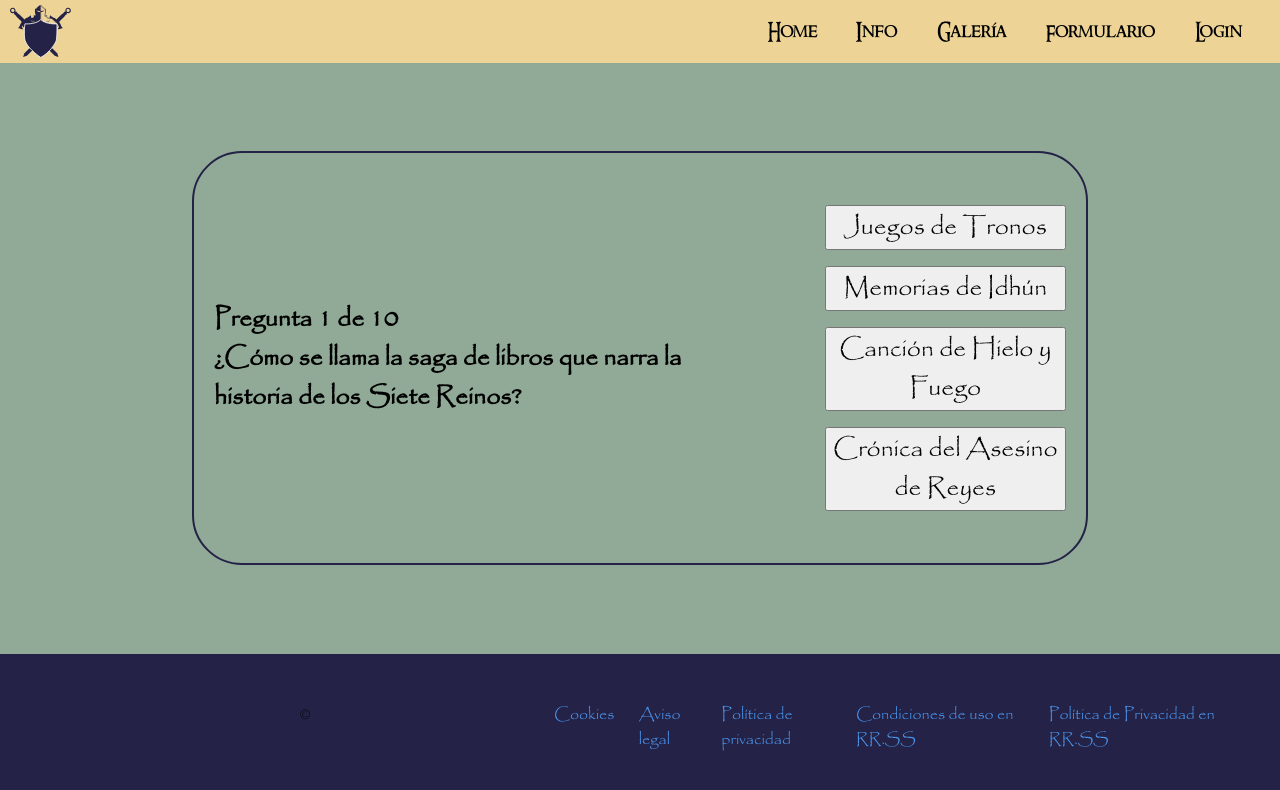
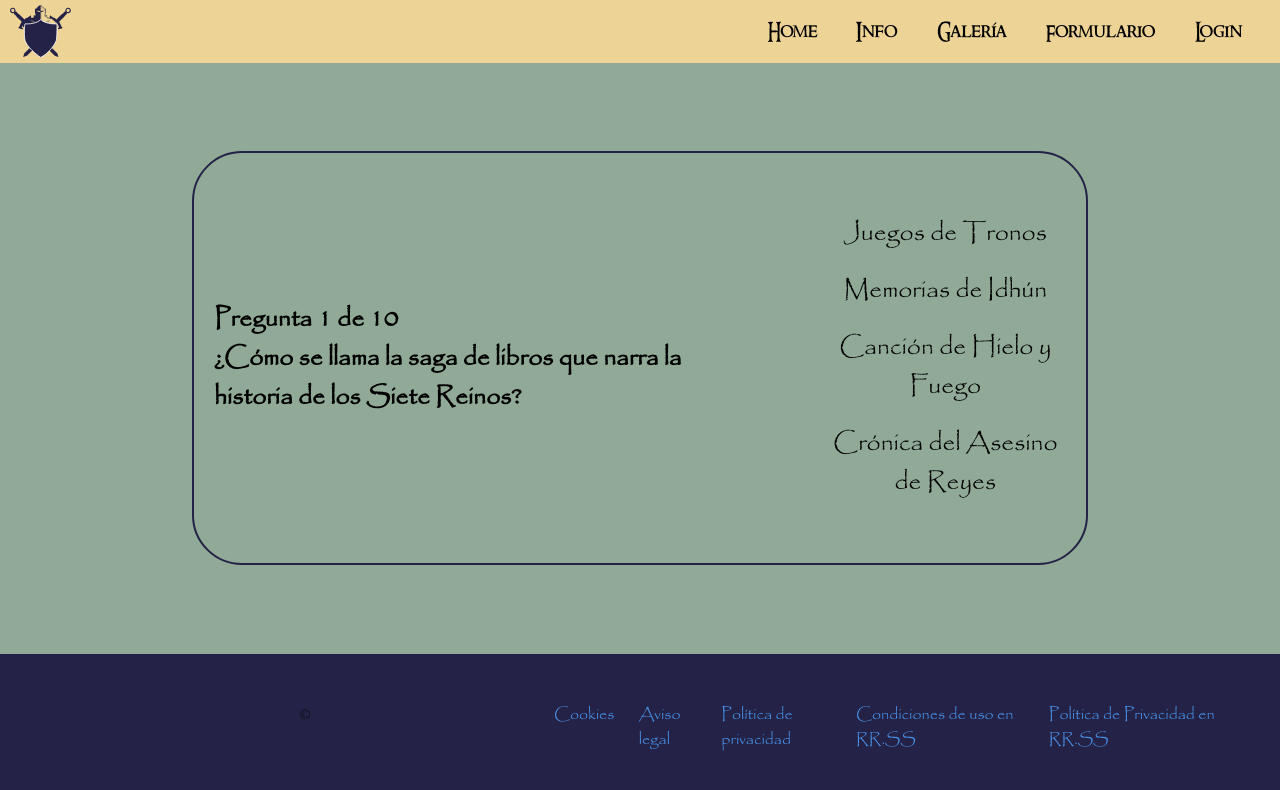
Before and after one commit to Sariiituus/tormenta-de-espadas, a React (Create React App) app: page /quiz in a window 1280 px wide. Shown: the top 790 px of the page. Built offline with nearby package versions, Linux system fonts and the light colour scheme.

Commit message:
cambios quiz

```diff
--- a/src/components/Quiz/Quiz.scss
+++ b/src/components/Quiz/Quiz.scss
@@ -50,11 +50,13 @@
   font-family: papyrus;
   font-size: 25px;
   width: 100%;
+  background: none;
+  border: none;
 }
 
 .answer-btn:hover {
   background-color: rgb(200, 200, 200);
-  transition: 0.4s;
+
 }
 
 ///Estilos en línea NO TOCAR...///
```
